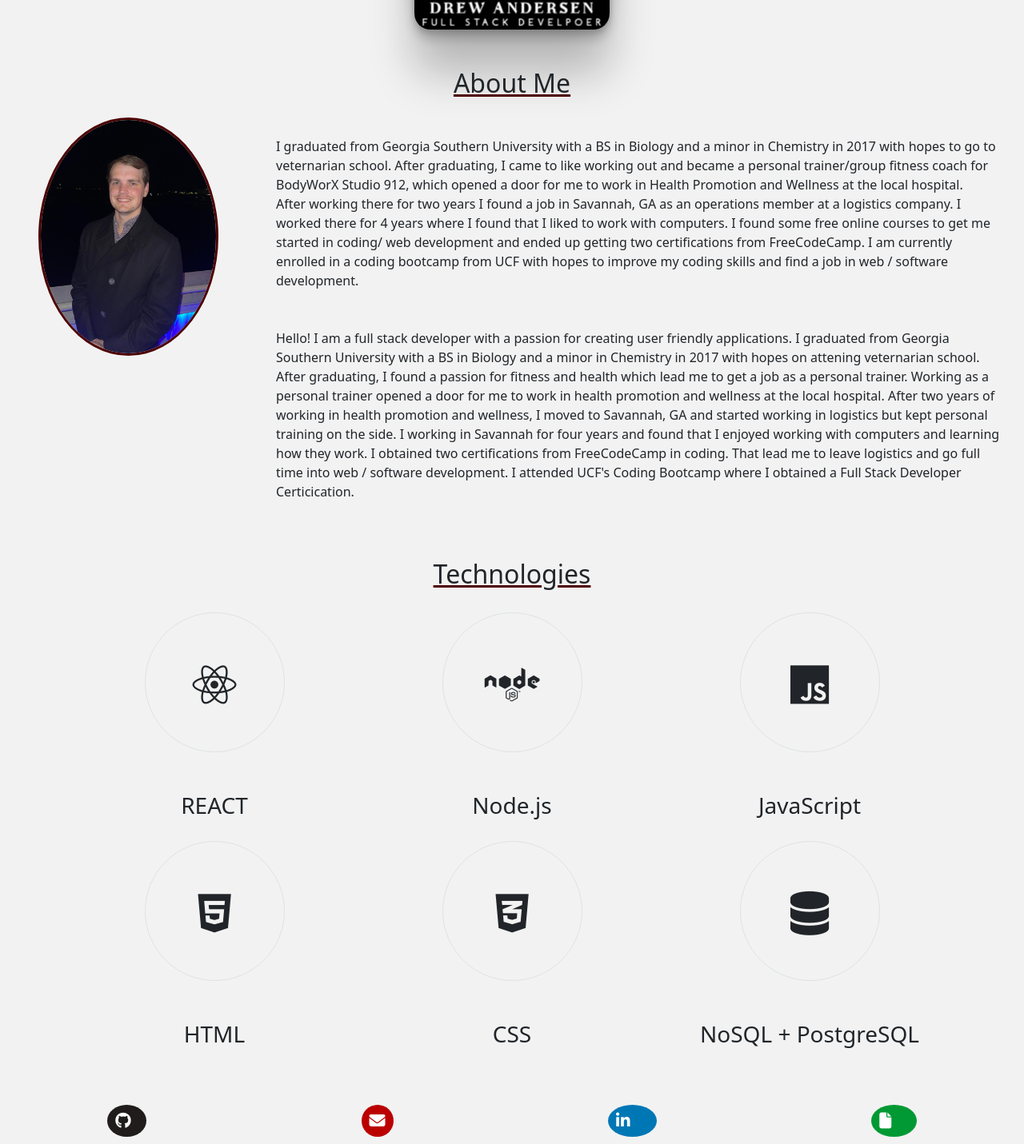
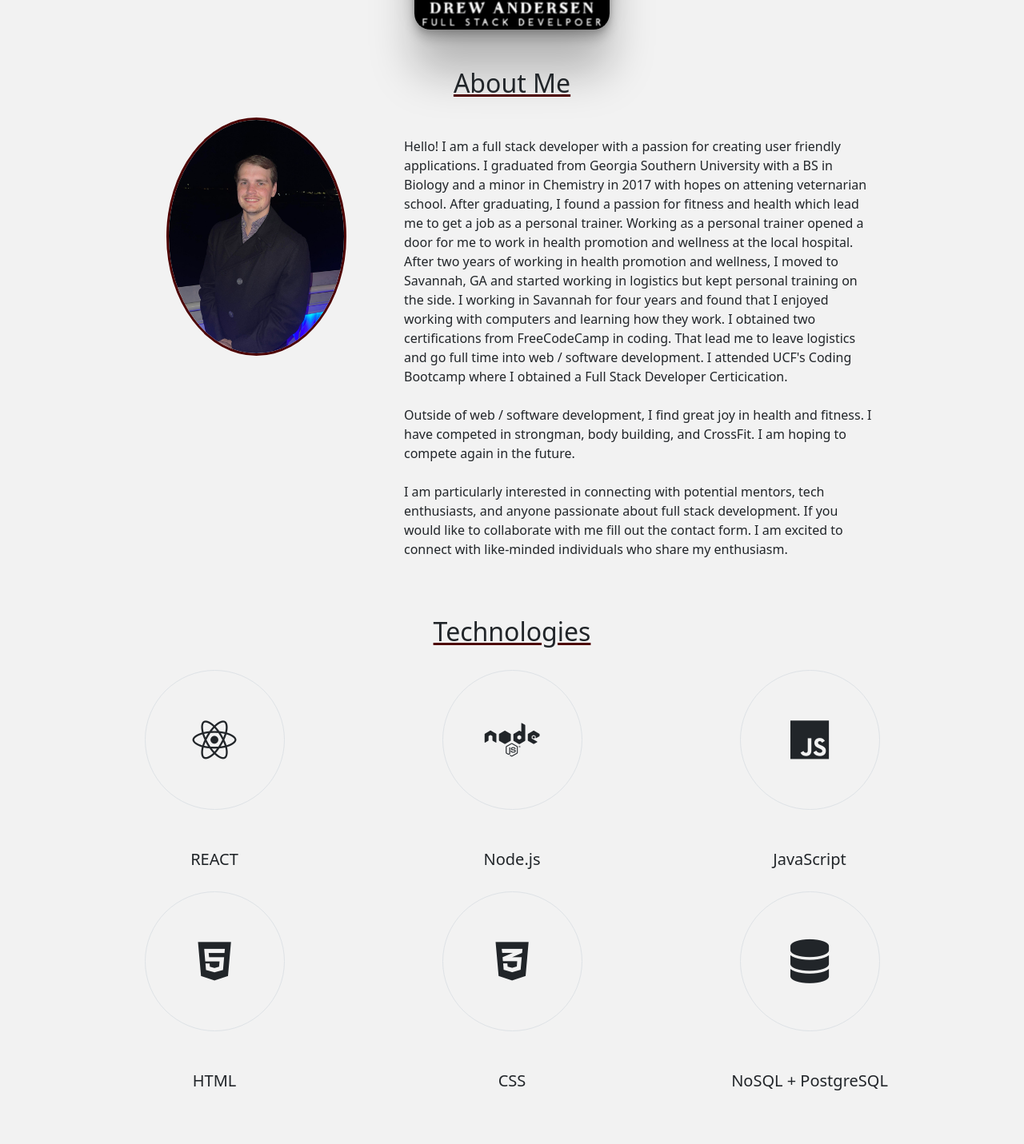
Before and after one commit to Drew-Andersen/React-Portfolio, a React (Vite) app: page / in a window 1280 px wide. Shown: the part 224-1655 px from the top of the page at 80% size. Built offline with nearby package versions, Linux system fonts and the light colour scheme.

Commit message:
Edited the about me

```diff
--- a/src/App.jsx
+++ b/src/App.jsx
@@ -11,7 +11,7 @@ function App() {
         <Header/>
           <Outlet/>
         <FooterAbove />
-        <Footer className='footer' />
+        <Footer className='footer mt-5' />
       </div>
     </>
   );
--- a/src/pages/about/About.jsx
+++ b/src/pages/about/About.jsx
@@ -12,23 +12,21 @@ export default function About() {
                 <div className="about-header px-2 text-center">
                     <h2>About Me</h2>
                 </div>
-                <div className="about-div my-4">
+                <div className="about-div my-4 mx-auto w-75">
                     <div className='text-center'>
                         <img src={img} className="profile-img rounded-circle mx-5" alt="profile image" />
                     </div>
                     <p className="m-4">
-                        I graduated from Georgia Southern University with a BS in Biology and a minor in Chemistry in 2017 with hopes to go to veternarian school. After graduating, I came to like working out and became
-                        a personal trainer/group fitness coach for BodyWorX Studio 912, which opened a door for me to work in Health Promotion and Wellness at the local hospital.
-                        <br />
-                        After working there for two years I found a job in Savannah, GA as an operations member at a logistics company. I worked there for 4 years where I found that I liked to work with computers.
-                        I found some free online courses to get me started in coding/ web development and ended up getting two certifications from FreeCodeCamp. I am currently enrolled in a coding bootcamp from UCF
-                        with hopes to improve my coding skills and find a job in web / software development.
-                        <br /><br /><br />
                         Hello! I am a full stack developer with a passion for creating user friendly applications. I graduated from Georgia Southern University with a BS in Biology and a minor in Chemistry in 2017 with hopes on attening
                         veternarian school. After graduating, I found a passion for fitness and health which lead me to get a job as a personal trainer. Working as a personal trainer opened a door for me to work in health
                         promotion and wellness at the local hospital. After two years of working in health promotion and wellness, I moved to Savannah, GA and started working in logistics but kept personal training on the side.
                         I working in Savannah for four years and found that I enjoyed working with computers and learning how they work. I obtained two certifications from FreeCodeCamp in coding. That lead me to leave logistics
                         and go full time into web / software development. I attended UCF's Coding Bootcamp where I obtained a Full Stack Developer Certicication.
+                        <br /><br />
+                        Outside of web / software development, I find great joy in health and fitness. I have competed in strongman, body building, and CrossFit. I am hoping to compete again in the future.
+                        <br /><br />
+                        I am particularly interested in connecting with potential mentors, tech enthusiasts, and anyone passionate about full stack development. If you would like to collaborate with me fill out
+                        the contact form. I am excited to connect with like-minded individuals who share my enthusiasm.
                     </p>
                 </div>
             </section>
@@ -36,44 +34,56 @@ export default function About() {
                 <div className="technologies-header text-center">
                     <h2>Technologies</h2>
                 </div>
-                <div className="container">
+                <div className="container mb-5">
                     <div className='row progress-bar'>
                         <div className="col-md-12 d-flex flex-wrap">
                             <div className="col-md-4 react-div">
-                                <div className='icon border rounded-circle p-5'>
+                                <div id='progress' className='icon d-flex justify-content-center align-items-center border p-5' data-percent='84'>
+                                    <div className="inner">
                                         <i className="fa-brands fa-react"></i>
                                     </div>
-                                <h3>REACT</h3>
                                 </div>
-                            <div className="col-md-4 react-div">
-                                <div className='icon border p-5'>
+                                <h5>REACT</h5>
+                            </div>
+                            <div className="col-md-4 node-div">
+                                <div id='progress'  className='icon d-flex justify-content-center align-items-center border p-5'>
+                                    <div className="inner">
                                         <i className="fa-brands fa-node"></i>
                                     </div>
-                                <h3>Node.js</h3>
                                 </div>
-                            <div className="col-md-4 react-div">
-                                <div className='icon border rounded-circle p-5'>
+                                <h5>Node.js</h5>
+                            </div>
+                            <div className="col-md-4 JS-div">
+                                <div id='progress'  className='icon d-flex justify-content-center align-items-center border p-5'>
+                                    <div className="inner">
                                         <i className="fa-brands fa-js"></i>
                                     </div>
-                                <h3>JavaScript</h3>
                                 </div>
-                            <div className="col-md-4 react-div">
-                                <div className='icon border rounded-circle p-5'>
+                                <h5>JavaScript</h5>
+                            </div>
+                            <div className="col-md-4 html-div">
+                                <div id='progress'  className='icon d-flex justify-content-center align-items-center border p-5'>
+                                    <div className="inner">
                                         <i className="fa-brands fa-html5"></i>
                                     </div>
-                                <h3>HTML</h3>
                                 </div>
-                            <div className="col-md-4 react-div">
-                                <div className='icon border rounded-circle p-5'>
+                                <h5>HTML</h5>
+                            </div>
+                            <div className="col-md-4 css-div">
+                                <div id='progress'  className='icon d-flex justify-content-center align-items-center border rounded-circle p-5'>
+                                    <div className="inner">
                                         <i className="fa-brands fa-css3-alt"></i>
                                     </div>
-                                <h3>CSS</h3>
                                 </div>
-                            <div className="col-md-4 react-div">
-                                <div className='icon border rounded-circle p-5'>
+                                <h5>CSS</h5>
+                            </div>
+                            <div className="col-md-4 sql-div">
+                                <div id='progress'  className='icon d-flex justify-content-center align-items-center border rounded-circle p-5'>
+                                    <div className="inner">
                                         <i className="fa-solid fa-database"></i>
                                     </div>
-                                <h3>NoSQL + PostgreSQL</h3>
+                                </div>
+                                <h5>NoSQL + PostgreSQL</h5>
                             </div>
                         </div>
                     </div>
--- a/src/pages/about/about.css
+++ b/src/pages/about/about.css
@@ -42,8 +42,6 @@
     max-width: 100%;
     border-radius: 50%;
     font-size: 55px;
-    text-align: center;
-    vertical-align: middle;
     position: relative;
     margin: 20px auto 50px;
 }
```
Lines whose indentation alone changed are shown as unchanged.
